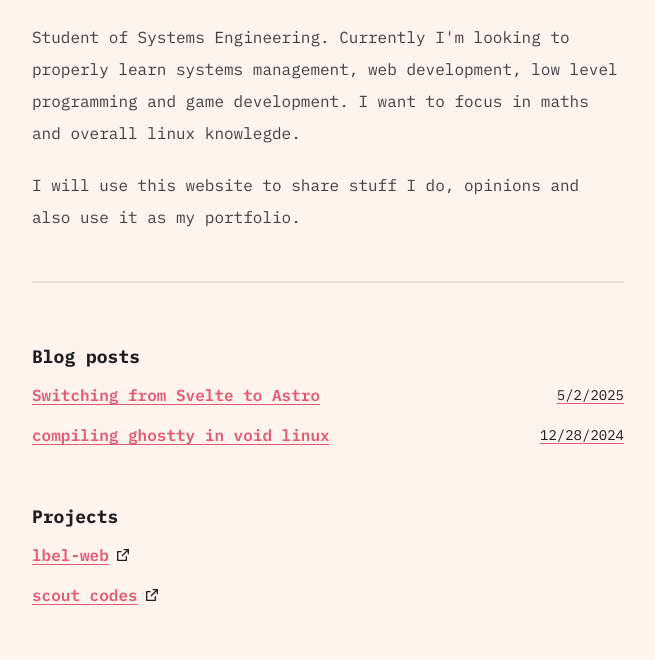
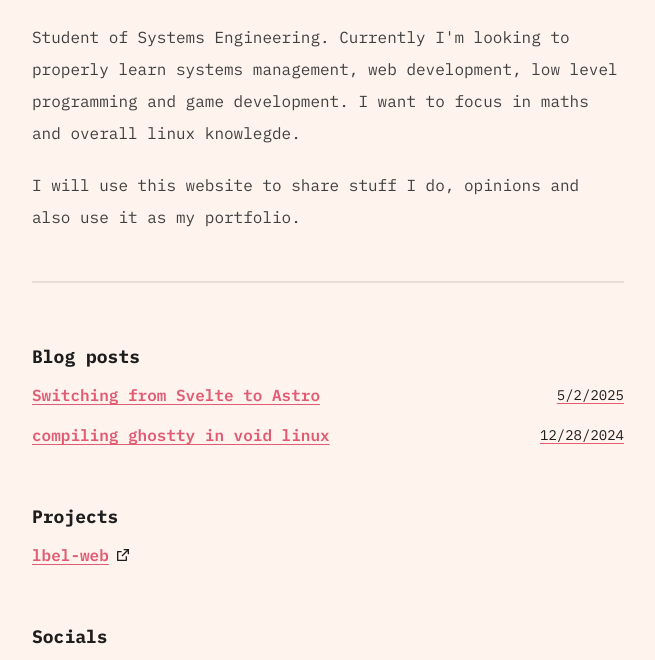
Before and after one commit to srlbel/lebel-web, an Astro site: page / in a window 1280 px wide. Shown: the part 83-743 px from the top of the page, without its empty margins (312-967 px from the left). Built offline with nearby package versions, Linux system fonts and the light colour scheme; Astro itself is replaced by a stand-in of ours.

Commit message:
update projects listing

```diff
--- a/src/content/projects/lbel-web/index.md
+++ b/src/content/projects/lbel-web/index.md
@@ -1,5 +1,5 @@
 ---
 title: lbel-web
 description: My personal website
-href: https://srlbel.is-a.dev
+href: https://github.com/srlbel/lebel-web
 ---
--- a/src/content/projects/scout-codes/index.md
+++ /dev/null
@@ -1,5 +0,0 @@
----
-title: scout codes
-description: Collection of ciphers used by the Scouts of Colombia
-href: https://github.com/srlbel/scout-codes
----
```
